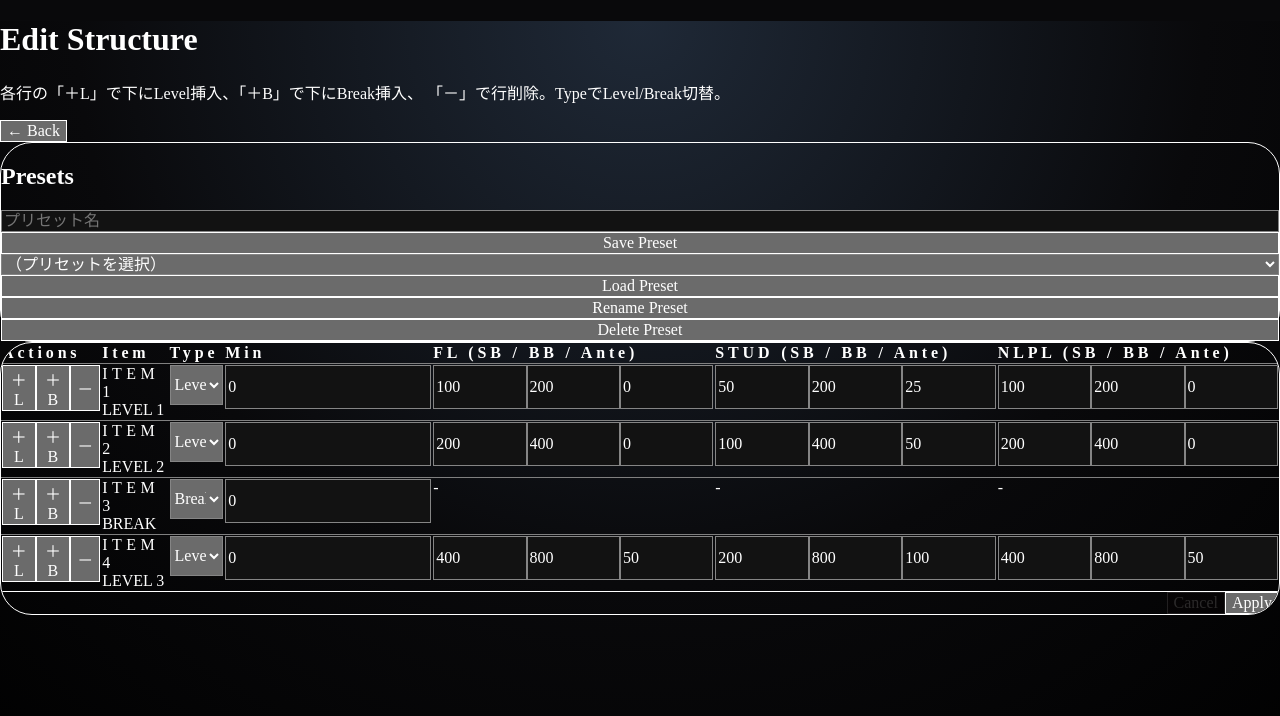
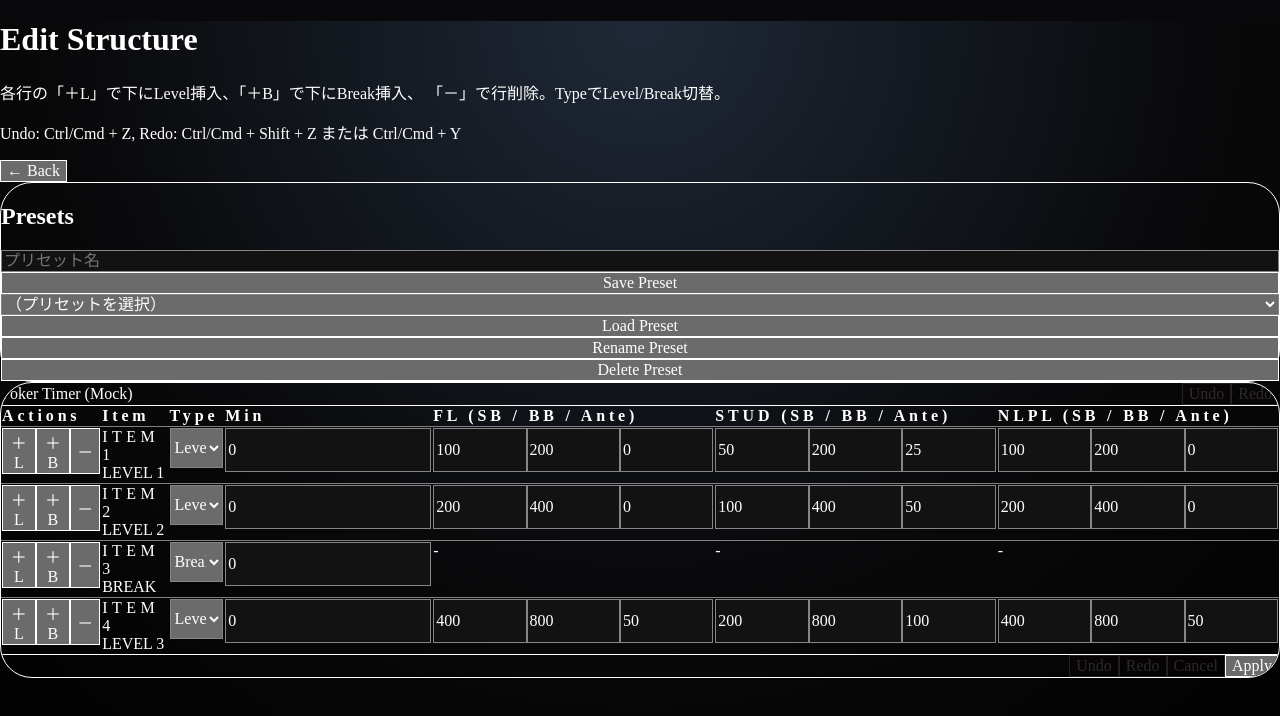
Before and after one commit to m-MCL3/poker-timer-app, a React (Vite) app: page /editor in a window 1280 px wide. Shown: the top 716 px of the page. Built offline with nearby package versions, Linux system fonts and the light colour scheme.

Commit message:
refactor:

```diff
--- a/src/domain/models/editor.ts
+++ b/src/domain/models/editor.ts
@@ -18,5 +18,6 @@ export type EditOperation =
 export type EditorState = {
   baseStructure: TimerStructure;
   operations: EditOperation[];
+  undoneOperations: EditOperation[];
   isEditable: boolean;
 };
--- a/src/ui/pages/EditorPage.tsx
+++ b/src/ui/pages/EditorPage.tsx
@@ -35,6 +35,18 @@ function formatPresetLabel(preset: PresetSummary): string {
   return `${preset.name} (${yyyy}-${mm}-${dd} ${hh}:${mi})`;
 }
 
+function isUndoShortcut(event: KeyboardEvent): boolean {
+  return (event.ctrlKey || event.metaKey) && !event.shiftKey && event.key.toLowerCase() === "z";
+}
+
+function isRedoShortcut(event: KeyboardEvent): boolean {
+  const key = event.key.toLowerCase();
+  return (
+    ((event.ctrlKey || event.metaKey) && event.shiftKey && key === "z") ||
+    ((event.ctrlKey || event.metaKey) && key === "y")
+  );
+}
+
 export default function EditorPage() {
   const navigate = useNavigate();
   const { editorUsecase, presetUsecase, timerUsecase } = useContainer();
@@ -65,13 +77,41 @@ export default function EditorPage() {
     [editorState, editorUsecase],
   );
 
+  useEffect(() => {
+    const onKeyDown = (event: KeyboardEvent) => {
+      const activeElement = document.activeElement;
+      const isTyping =
+        activeElement instanceof HTMLInputElement ||
+        activeElement instanceof HTMLTextAreaElement ||
+        activeElement instanceof HTMLSelectElement;
+
+      if (!snapshot.isEditable || isTyping) {
+        return;
+      }
+
+      if (isUndoShortcut(event)) {
+        event.preventDefault();
+        setEditorState((prev) => editorUsecase.undo(prev));
+        return;
+      }
+
+      if (isRedoShortcut(event)) {
+        event.preventDefault();
+        setEditorState((prev) => editorUsecase.redo(prev));
+      }
+    };
+
+    window.addEventListener("keydown", onKeyDown);
+    return () => window.removeEventListener("keydown", onKeyDown);
+  }, [editorUsecase, snapshot.isEditable]);
+
   async function refreshPresets(): Promise<void> {
     setPresets(await presetUsecase.listPresets());
   }
 
   useEffect(() => {
     void refreshPresets();
-  }, []);
+  }, [presetUsecase]);
 
   useEffect(() => {
     const onBeforeUnload = (event: BeforeUnloadEvent) => {
@@ -93,6 +133,14 @@ export default function EditorPage() {
         operation,
       }),
     );
+  }
+
+  function onUndo(): void {
+    setEditorState((prev) => editorUsecase.undo(prev));
+  }
+
+  function onRedo(): void {
+    setEditorState((prev) => editorUsecase.redo(prev));
   }
 
   function backWithGuard(): void {
@@ -273,6 +321,9 @@ export default function EditorPage() {
             各行の「＋L」で下にLevel挿入、「＋B」で下にBreak挿入、
             「－」で行削除。TypeでLevel/Break切替。
           </p>
+          <p className="mt-2 text-xs text-zinc-500">
+            Undo: Ctrl/Cmd + Z, Redo: Ctrl/Cmd + Shift + Z または Ctrl/Cmd + Y
+          </p>
           {!snapshot.isEditable ? (
             <p className="mt-3 rounded-xl border border-amber-500/30 bg-amber-500/10 px-4 py-3 text-sm text-amber-100">
               running中は参照のみです。
@@ -353,6 +404,30 @@ export default function EditorPage() {
         </section>
 
         <section className="overflow-hidden rounded-[2rem] border border-zinc-800 bg-zinc-950/60 shadow-xl">
+          <div className="flex items-center justify-between border-b border-zinc-800 px-5 py-4">
+            <div className="text-sm text-zinc-400">
+              {snapshot.title}
+            </div>
+            <div className="flex items-center gap-3">
+              <button
+                type="button"
+                onClick={onUndo}
+                disabled={!snapshot.isEditable || !snapshot.canUndo}
+                className="rounded-xl border border-zinc-700 px-4 py-2 text-sm hover:bg-zinc-900/60 disabled:cursor-not-allowed disabled:opacity-50"
+              >
+                Undo
+              </button>
+              <button
+                type="button"
+                onClick={onRedo}
+                disabled={!snapshot.isEditable || !snapshot.canRedo}
+                className="rounded-xl border border-zinc-700 px-4 py-2 text-sm hover:bg-zinc-900/60 disabled:cursor-not-allowed disabled:opacity-50"
+              >
+                Redo
+              </button>
+            </div>
+          </div>
+
           <div className="overflow-x-auto">
             <table className="editor-table w-full min-w-[1200px] border-collapse">
               <thead>
@@ -529,6 +604,22 @@ export default function EditorPage() {
           <div className="flex items-center justify-end gap-3 border-t border-zinc-800 px-5 py-4">
             <button
               type="button"
+              onClick={onUndo}
+              disabled={!snapshot.isEditable || !snapshot.canUndo}
+              className="rounded-xl border border-zinc-700 px-4 py-2 hover:bg-zinc-900/60 disabled:cursor-not-allowed disabled:opacity-50"
+            >
+              Undo
+            </button>
+            <button
+              type="button"
+              onClick={onRedo}
+              disabled={!snapshot.isEditable || !snapshot.canRedo}
+              className="rounded-xl border border-zinc-700 px-4 py-2 hover:bg-zinc-900/60 disabled:cursor-not-allowed disabled:opacity-50"
+            >
+              Redo
+            </button>
+            <button
+              type="button"
               onClick={() => setEditorState((prev) => editorUsecase.resetChanges(prev))}
               disabled={!snapshot.isDirty}
               className="rounded-xl border border-zinc-700 px-4 py-2 hover:bg-zinc-900/60 disabled:cursor-not-allowed disabled:opacity-50"
--- a/src/usecases/editor/editorSnapshot.ts
+++ b/src/usecases/editor/editorSnapshot.ts
@@ -23,5 +23,7 @@ export type EditorSnapshot = {
   title: string;
   isDirty: boolean;
   isEditable: boolean;
+  canUndo: boolean;
+  canRedo: boolean;
   rows: EditorRowSnapshot[];
 };
--- a/src/usecases/editor/editorUsecase.ts
+++ b/src/usecases/editor/editorUsecase.ts
@@ -112,7 +112,10 @@ function applyOperation(
         id: item.id,
         name: item.name,
         durationSec: item.durationSec,
-        blindGroups: findNearestLevelBlindGroups(next.items, operation.itemIndex - 1),
+        blindGroups: findNearestLevelBlindGroups(
+          next.items,
+          operation.itemIndex - 1,
+        ),
       });
       return next;
     }
@@ -148,7 +151,9 @@ function toRowSnapshot(
   item: TimerItem,
   itemIndex: number,
 ): EditorRowSnapshot {
-  const blindGroups = item.kind === "level" ? normalizeBlindGroups(item.blindGroups) : [];
+  const blindGroups =
+    item.kind === "level" ? normalizeBlindGroups(item.blindGroups) : [];
+
   return {
     itemId: item.id,
     itemIndex,
@@ -157,12 +162,24 @@ function toRowSnapshot(
     itemLabel: buildDerivedItemName(structure, itemIndex),
     durationMinutesText: String(Math.floor(item.durationSec / 60)),
     blindCells: GAME_KIND_ORDER.map((gameKind) => {
-      const group = blindGroups.find((blindGroup) => blindGroup.gameKind === gameKind);
+      const group = blindGroups.find(
+        (blindGroup) => blindGroup.gameKind === gameKind,
+      );
+
       return {
         gameKind,
-        sb: group?.values.sb === null || group?.values.sb === undefined ? "" : String(group.values.sb),
-        bb: group?.values.bb === null || group?.values.bb === undefined ? "" : String(group.values.bb),
-        ante: group?.values.ante === null || group?.values.ante === undefined ? "" : String(group.values.ante),
+        sb:
+          group?.values.sb === null || group?.values.sb === undefined
+            ? ""
+            : String(group.values.sb),
+        bb:
+          group?.values.bb === null || group?.values.bb === undefined
+            ? ""
+            : String(group.values.bb),
+        ante:
+          group?.values.ante === null || group?.values.ante === undefined
+            ? ""
+            : String(group.values.ante),
       };
     }),
     canRemove: structure.items.length > 1,
@@ -178,6 +195,7 @@ export class EditorUsecase {
     return {
       baseStructure: cloneTimerStructure(input.structure),
       operations: [],
+      undoneOperations: [],
       isEditable: input.isEditable,
     };
   }
@@ -194,6 +212,14 @@ export class EditorUsecase {
     return state.operations.length > 0;
   }
 
+  canUndo(state: EditorState): boolean {
+    return state.operations.length > 0;
+  }
+
+  canRedo(state: EditorState): boolean {
+    return state.undoneOperations.length > 0;
+  }
+
   appendOperation(input: {
     state: EditorState;
     operation: EditOperation;
@@ -201,6 +227,36 @@ export class EditorUsecase {
     return {
       ...input.state,
       operations: [...input.state.operations, input.operation],
+      undoneOperations: [],
+    };
+  }
+
+  undo(state: EditorState): EditorState {
+    if (!state.operations.length) {
+      return state;
+    }
+
+    const nextOperations = state.operations.slice(0, -1);
+    const lastOperation = state.operations[state.operations.length - 1];
+
+    return {
+      ...state,
+      operations: nextOperations,
+      undoneOperations: [lastOperation, ...state.undoneOperations],
+    };
+  }
+
+  redo(state: EditorState): EditorState {
+    if (!state.undoneOperations.length) {
+      return state;
+    }
+
+    const [nextOperation, ...remainingUndone] = state.undoneOperations;
+
+    return {
+      ...state,
+      operations: [...state.operations, nextOperation],
+      undoneOperations: remainingUndone,
     };
   }
 
@@ -212,6 +268,7 @@ export class EditorUsecase {
       ...input.state,
       baseStructure: cloneTimerStructure(input.structure),
       operations: [],
+      undoneOperations: [],
     };
   }
 
@@ -219,6 +276,7 @@ export class EditorUsecase {
     return {
       ...state,
       operations: [],
+      undoneOperations: [],
     };
   }
 
@@ -234,10 +292,13 @@ export class EditorUsecase {
 
   createSnapshot(state: EditorState): EditorSnapshot {
     const structure = this.materializeStructure(state);
+
     return {
       title: structure.name,
       isDirty: this.isDirty(state),
       isEditable: state.isEditable,
+      canUndo: this.canUndo(state),
+      canRedo: this.canRedo(state),
       rows: structure.items.map((item, itemIndex) =>
         toRowSnapshot(structure, item, itemIndex),
       ),
--- a/src/usecases/timer/timerSnapshot.ts
+++ b/src/usecases/timer/timerSnapshot.ts
@@ -23,12 +23,37 @@ export type TimerSnapshot = {
   currentItemKind: "level" | "break";
   currentItemLabel: string;
   remainingMs: number;
+  remainingText: string;
   showBreakBanner: boolean;
   showCurrentBlinds: boolean;
   currentBlindGroups: SnapshotBlindGroup[];
   nextItemText: string;
   nextBreakRemainingMs: number | null;
+  nextBreakText: string;
 };
+
+function pad2(value: number): string {
+  return String(value).padStart(2, "0");
+}
+
+export function formatDurationText(ms: number): string {
+  const totalSec = Math.max(0, Math.floor(ms / 1000));
+  const minutes = Math.floor(totalSec / 60);
+  const seconds = totalSec % 60;
+  return `${pad2(minutes)}:${pad2(seconds)}`;
+}
+
+export function formatNextBreakText(nextBreakRemainingMs: number | null): string {
+  if (nextBreakRemainingMs === null) {
+    return "NO BREAK";
+  }
+
+  if (nextBreakRemainingMs === 0) {
+    return "NOW";
+  }
+
+  return formatDurationText(nextBreakRemainingMs);
+}
 
 export function createBlindGroupSnapshot(
   blindGroups: BlindGroup[],
--- a/src/usecases/timer/timerUsecase.ts
+++ b/src/usecases/timer/timerUsecase.ts
@@ -24,6 +24,8 @@ import type {
 } from "@/usecases/ports/runtimeStore";
 import {
   createBlindGroupSnapshot,
+  formatDurationText,
+  formatNextBreakText,
   type TimerSnapshot,
 } from "@/usecases/timer/timerSnapshot";
 
@@ -408,6 +410,8 @@ function createSnapshot(input: {
 }): TimerSnapshot {
   const synced = syncState(input);
   const item = currentItem(synced);
+  const remainingMs = computeRemainingMs(synced, input.nowEpochMs);
+  const nextBreakRemainingMs = computeNextBreakRemainingMs(synced, input.nowEpochMs);
 
   return {
     title: synced.structure.name,
@@ -420,7 +424,8 @@ function createSnapshot(input: {
       synced.structure,
       synced.runtime.currentIndex,
     ),
-    remainingMs: computeRemainingMs(synced, input.nowEpochMs),
+    remainingMs,
+    remainingText: formatDurationText(remainingMs),
     showBreakBanner: item.kind === "break",
     showCurrentBlinds: item.kind === "level",
     currentBlindGroups:
@@ -428,7 +433,8 @@ function createSnapshot(input: {
         ? createBlindGroupSnapshot(item.blindGroups)
         : createBlindGroupSnapshot(createDefaultBlindGroups()),
     nextItemText: buildNextItemText(synced.structure, synced.runtime.currentIndex),
-    nextBreakRemainingMs: computeNextBreakRemainingMs(synced, input.nowEpochMs),
+    nextBreakRemainingMs,
+    nextBreakText: formatNextBreakText(nextBreakRemainingMs),
   };
 }
 
```
Also changed, not shown: src/ui/pages/TimerPage.tsx (+2 -24 lines).
